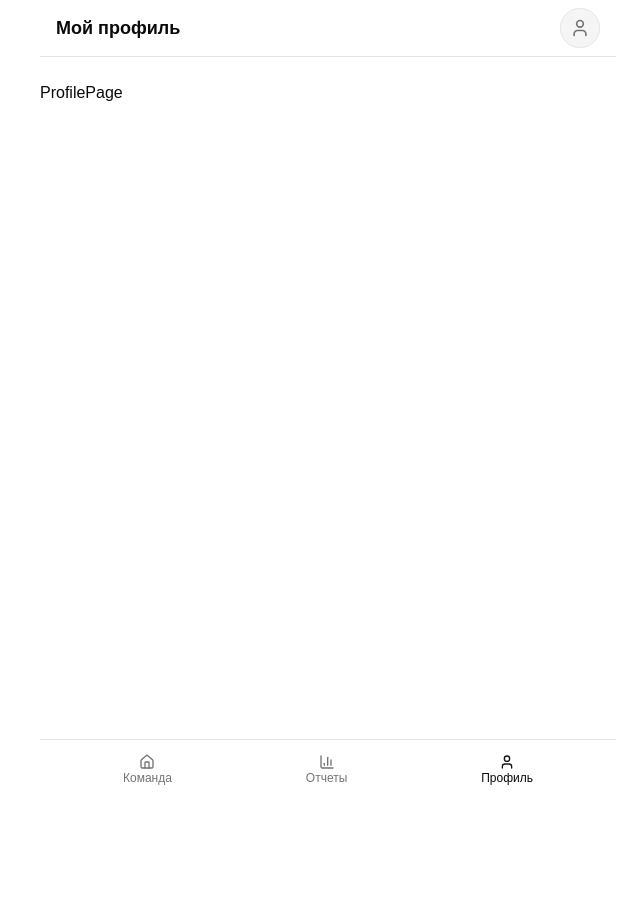
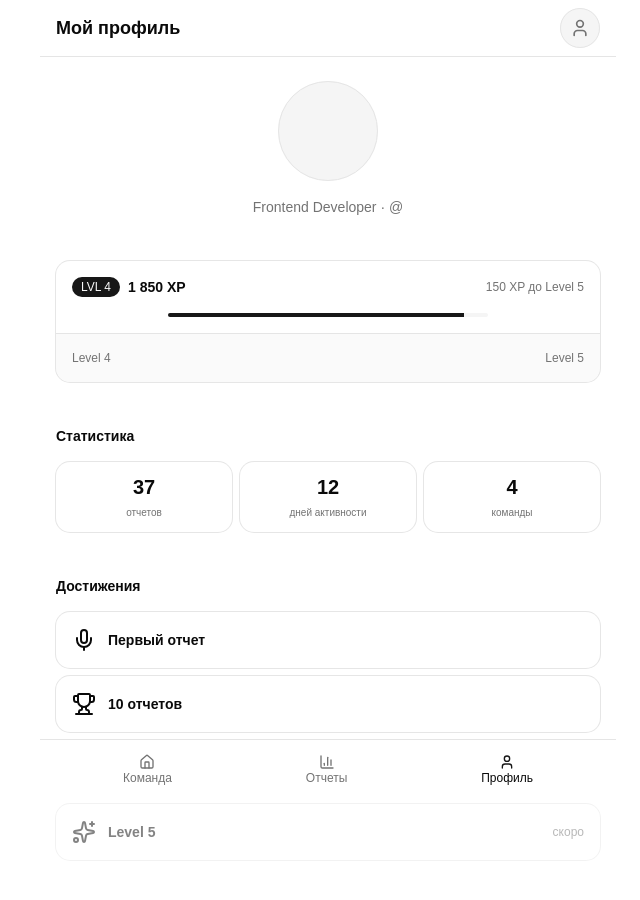
Before and after one commit to Newo123/VoiceStandup.webapp, a React (Vite) app: page /profile in a window 1280 px wide. Shown: the top 900 px of the page, without its empty margins (312-952 px from the left). Before the commit the page ends 800 px from the top, so only its background shows below. Built offline with nearby package versions, Linux system fonts and the light colour scheme.

Commit message:
feat: create profile

```diff
--- a/src/app/styles/index.css
+++ b/src/app/styles/index.css
@@ -1,16 +1,16 @@
-@import "tailwindcss";
+@import 'tailwindcss';
 
-@import "tw-animate-css";
+@import 'tw-animate-css';
 
-@import "shadcn/tailwind.css";
+@import 'shadcn/tailwind.css';
 
-@import "@fontsource-variable/geist";
+@import '@fontsource-variable/geist';
 
 @custom-variant dark (&:is(.dark *));
 
 @theme inline {
     --font-heading: var(--font-sans);
-  --font-sans: "Geist Variable", sans-serif;
+    --font-sans: 'Geist Variable', sans-serif;
 
     --color-sidebar-ring: var(--sidebar-ring);
     --color-sidebar-border: var(--sidebar-border);
@@ -184,7 +184,10 @@
 
     --sidebar-accent-foreground: var(--tg-theme-text-color, oklch(0.985 0 0));
 
-  --sidebar-border: var(--tg-theme-section-separator-color, oklch(1 0 0 / 10%));
+    --sidebar-border: var(
+        --tg-theme-section-separator-color,
+        oklch(1 0 0 / 10%)
+    );
 
     --sidebar-ring: var(--tg-theme-button-color, oklch(0.556 0 0));
 
@@ -195,7 +198,7 @@
 
 @layer base {
     * {
-    @apply border-border outline-ring/50;
+        @apply border-border outline-ring/50 font-medium;
     }
 
     body {
--- a/src/features/profile/index.ts
+++ b/src/features/profile/index.ts
@@ -1 +1,2 @@
 export * from './api'
+export * from './ui'
--- /dev/null
+++ b/src/features/profile/ui/ProfileAchievements.tsx
@@ -0,0 +1,62 @@
+import {
+    Card,
+    CardDescription,
+    CardHeader,
+    CardTitle,
+    ListWrapper,
+} from '@/shared'
+import { Mic, Sparkles, Trophy, Zap } from 'lucide-react'
+
+export function ProfileAchievements() {
+    return (
+        <ListWrapper title="Достижения">
+            <div className="flex flex-col gap-2">
+                <Card>
+                    <CardHeader className="flex items-center justify-between">
+                        <div className="flex items-center gap-3">
+                            <Mic />
+                            <CardTitle className="text-sm font-bold">
+                                Первый отчет
+                            </CardTitle>
+                        </div>
+                    </CardHeader>
+                </Card>
+                <Card>
+                    <CardHeader className="flex items-center justify-between">
+                        <div className="flex items-center gap-3">
+                            <Trophy />
+                            <CardTitle className="text-sm font-bold">
+                                10 отчетов
+                            </CardTitle>
+                        </div>
+                    </CardHeader>
+                </Card>
+                <Card>
+                    <CardHeader className="flex items-center justify-between">
+                        <div className="flex items-center gap-3">
+                            <Zap />
+                            <CardTitle className="text-sm font-bold">
+                                7 дней подряд
+                            </CardTitle>
+                        </div>
+                    </CardHeader>
+                </Card>
+                <Card className="opacity-50">
+                    <CardHeader className="flex items-center justify-between">
+                        <div className="flex items-center gap-3">
+                            <Sparkles />
+                            <CardTitle className="text-sm font-bold">
+                                Level 5
+                            </CardTitle>
+                        </div>
+                        <div>
+                            <CardDescription className="text-xs">
+                                скоро
+                            </CardDescription>
+                        </div>
+                    </CardHeader>
+                </Card>
+            </div>
+        </ListWrapper>
+    )
+}
--- /dev/null
+++ b/src/features/profile/ui/ProfileStatistics.tsx
@@ -0,0 +1,46 @@
+import {
+    Card,
+    CardDescription,
+    CardHeader,
+    CardTitle,
+    ListWrapper,
+} from '@/shared'
+
+export function ProfileStatistics() {
+    return (
+        <ListWrapper title="Статистика">
+            <div className="flex items-center gap-2">
+                <Card size="sm" className="w-full">
+                    <CardHeader className="flex flex-col items-center">
+                        <CardTitle className="!text-xl font-semibold text-center">
+                            37
+                        </CardTitle>
+                        <CardDescription className="text-[10px] font-medium text-center">
+                            отчетов
+                        </CardDescription>
+                    </CardHeader>
+                </Card>
+                <Card size="sm" className="w-full">
+                    <CardHeader className="flex flex-col items-center">
+                        <CardTitle className="!text-xl font-semibold text-center">
+                            12
+                        </CardTitle>
+                        <CardDescription className="text-[10px] font-medium text-center">
+                            дней активности
+                        </CardDescription>
+                    </CardHeader>
+                </Card>
+                <Card size="sm" className="w-full">
+                    <CardHeader className="flex flex-col items-center">
+                        <CardTitle className="!text-xl font-semibold text-center">
+                            4
+                        </CardTitle>
+                        <CardDescription className="text-[10px] font-medium text-center">
+                            команды
+                        </CardDescription>
+                    </CardHeader>
+                </Card>
+            </div>
+        </ListWrapper>
+    )
+}
--- /dev/null
+++ b/src/features/profile/ui/index.ts
@@ -0,0 +1,2 @@
+export * from './ProfileAchievements'
+export * from './ProfileStatistics'
--- a/src/pages/profile/ProfilePage.tsx
+++ b/src/pages/profile/ProfilePage.tsx
@@ -1,8 +1,17 @@
-import { useHeader } from '@/app/providers'
+import { useHeader, useTelegram } from '@/app/providers'
+import { ProfileAchievements, ProfileStatistics } from '@/features/profile'
+import {
+    Avatar,
+    AvatarFallback,
+    AvatarImage,
+    Container,
+    ProgressCard,
+} from '@/shared'
 import { useEffect } from 'react'
 
 export function ProfilePage() {
     const { setTitle } = useHeader()
+    const { user } = useTelegram()
 
     useEffect(() => {
         setTitle('Мой профиль')
@@ -11,5 +20,28 @@ export function ProfilePage() {
             setTitle('')
         }
     }, [setTitle])
-    return <div>ProfilePage</div>
+
+    return (
+        <Container className="flex flex-col flex-1 mb-5 gap-11">
+            <div className="flex flex-col items-center">
+                <Avatar className="w-25 h-25">
+                    <AvatarImage src={user?.photo_url} alt={user?.first_name} />
+                    <AvatarFallback className="text-4xl">
+                        {user?.first_name.at(0)}
+                        {user?.last_name?.at(0)}
+                    </AvatarFallback>
+                </Avatar>
+                <h1 className="text-xl font-bold mt-4">
+                    {user?.first_name} {user?.last_name}
+                </h1>
+                <p className="text-sm text-muted-foreground">
+                    Frontend Developer · @{user?.username}
+                </p>
+            </div>
+            <ProgressCard />
+
+            <ProfileStatistics />
+            <ProfileAchievements />
+        </Container>
+    )
 }
--- a/src/shared/components/index.ts
+++ b/src/shared/components/index.ts
@@ -8,5 +8,8 @@ export * from './ui/drawer'
 export * from './ui/field'
 export * from './ui/input'
 export * from './ui/label'
+export * from './ui/list-wrapper'
+export * from './ui/progress'
+export * from './ui/progress-card'
 export * from './ui/separator'
 export * from './ui/spinner'
--- /dev/null
+++ b/src/shared/components/ui/list-wrapper.tsx
@@ -0,0 +1,14 @@
+import type { PropsWithChildren } from 'react'
+
+interface IProps extends PropsWithChildren<unknown> {
+    title?: string
+}
+
+export function ListWrapper({ children, title }: IProps) {
+    return (
+        <div className="flex flex-col gap-4">
+            {title && <div className="text-sm font-semibold">{title}</div>}
+            {children}
+        </div>
+    )
+}
--- /dev/null
+++ b/src/shared/components/ui/progress-card.tsx
@@ -0,0 +1,46 @@
+import { Badge } from './badge'
+import {
+    Card,
+    CardDescription,
+    CardFooter,
+    CardHeader,
+    CardTitle,
+} from './card'
+import { Progress } from './progress'
+
+export function ProgressCard() {
+    const maxXP = 2000
+    const currentXP = 1850
+    const currentLVL = 4
+    return (
+        <Card>
+            <CardHeader className="flex items-center justify-between">
+                <div className="flex items-center gap-2">
+                    <Badge>LVL {currentLVL}</Badge>
+                    <CardTitle className="text-md font-bold">
+                        {currentXP.toLocaleString('ru-RU')} XP
+                    </CardTitle>
+                </div>
+                <CardDescription className="text-xs">
+                    {(maxXP - currentXP).toLocaleString('ru-RU')} XP до Level{' '}
+                    {currentLVL + 1}
+                </CardDescription>
+            </CardHeader>
+            <div className="w-full">
+                <Progress
+                    value={currentXP}
+                    max={maxXP}
+                    className="mx-auto w-full max-w-xs"
+                />
+            </div>
+            <CardFooter className="flex items-center justify-between">
+                <CardDescription className="text-xs">
+                    Level {currentLVL}
+                </CardDescription>
+                <CardDescription className="text-xs">
+                    Level {currentLVL + 1}
+                </CardDescription>
+            </CardFooter>
+        </Card>
+    )
+}
--- /dev/null
+++ b/src/shared/components/ui/progress.tsx
@@ -0,0 +1,81 @@
+import { Progress as ProgressPrimitive } from "@base-ui/react/progress"
+
+import { cn } from "@/shared/lib/utils"
+
+function Progress({
+  className,
+  children,
+  value,
+  ...props
+}: ProgressPrimitive.Root.Props) {
+  return (
+    <ProgressPrimitive.Root
+      value={value}
+      data-slot="progress"
+      className={cn("flex flex-wrap gap-3", className)}
+      {...props}
+    >
+      {children}
+      <ProgressTrack>
+        <ProgressIndicator />
+      </ProgressTrack>
+    </ProgressPrimitive.Root>
+  )
+}
+
+function ProgressTrack({ className, ...props }: ProgressPrimitive.Track.Props) {
+  return (
+    <ProgressPrimitive.Track
+      className={cn(
+        "relative flex h-1 w-full items-center overflow-x-hidden rounded-full bg-muted",
+        className
+      )}
+      data-slot="progress-track"
+      {...props}
+    />
+  )
+}
+
+function ProgressIndicator({
+  className,
+  ...props
+}: ProgressPrimitive.Indicator.Props) {
+  return (
+    <ProgressPrimitive.Indicator
+      data-slot="progress-indicator"
+      className={cn("h-full bg-primary transition-all", className)}
+      {...props}
+    />
+  )
+}
+
+function ProgressLabel({ className, ...props }: ProgressPrimitive.Label.Props) {
+  return (
+    <ProgressPrimitive.Label
+      className={cn("text-sm font-medium", className)}
+      data-slot="progress-label"
+      {...props}
+    />
+  )
+}
+
+function ProgressValue({ className, ...props }: ProgressPrimitive.Value.Props) {
+  return (
+    <ProgressPrimitive.Value
+      className={cn(
+        "ml-auto text-sm text-muted-foreground tabular-nums",
+        className
+      )}
+      data-slot="progress-value"
+      {...props}
+    />
+  )
+}
+
+export {
+  Progress,
+  ProgressTrack,
+  ProgressIndicator,
+  ProgressLabel,
+  ProgressValue,
+}
```
Lines whose indentation alone changed are shown as unchanged.
